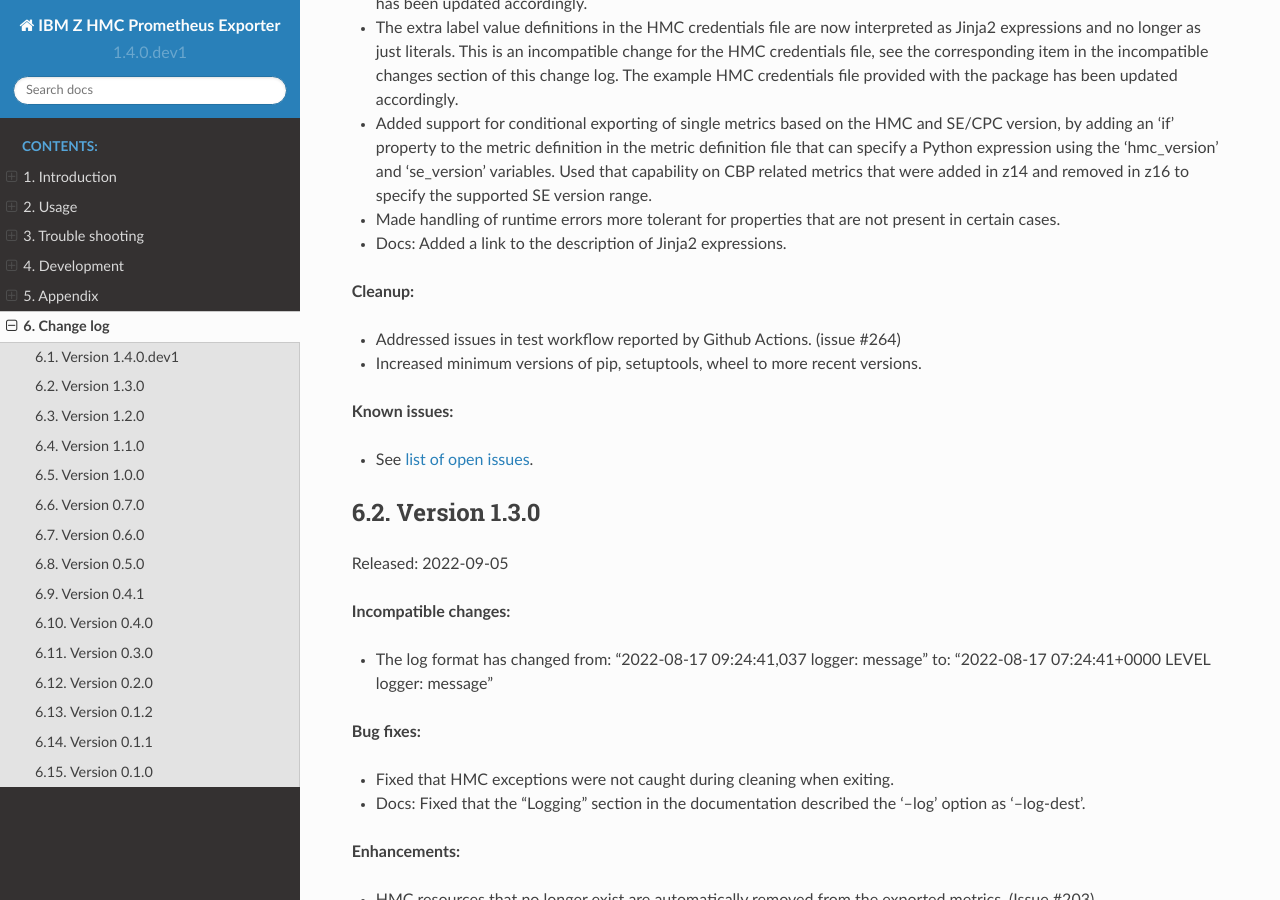
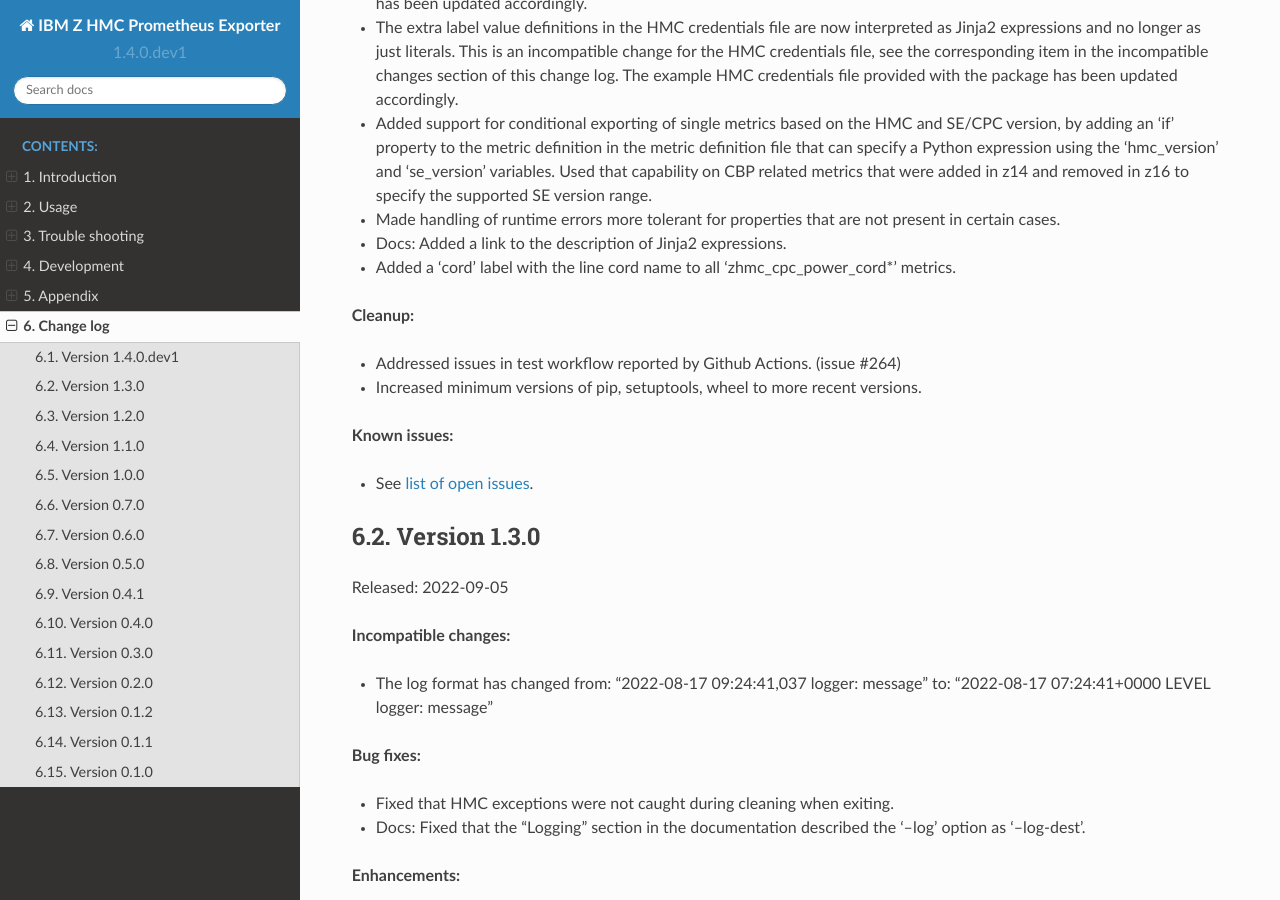
Before and after one commit to zhmcclient/zhmc-prometheus-exporter, a Sphinx documentation site: the page built from docs/changes.rst, in a window 1280 px wide and 900 px high, scrolled down 1865 px. Built offline with Sphinx 7.4.7 and the Read the Docs theme 2.0.0, drawn with Linux system fonts in a browser that asks for light colours.

Commit message:
Added 'cord' label to line cord power metrics
Details:

* Added a 'cord' label with the line cord name to all 'zhmc_cpc_power_cord*'
  metrics.

Signed-off-by: Andreas Maier <maiera@de.ibm.com>

```diff
--- a/docs/changes.rst
+++ b/docs/changes.rst
@@ -147,6 +147,9 @@
   not present in certain cases.
 
 * Docs: Added a link to the description of Jinja2 expressions.
+
+* Added a 'cord' label with the line cord name to all 'zhmc_cpc_power_cord\*'
+  metrics.
 
 **Cleanup:**
 
```
Also changed, not shown: 1 other file.
